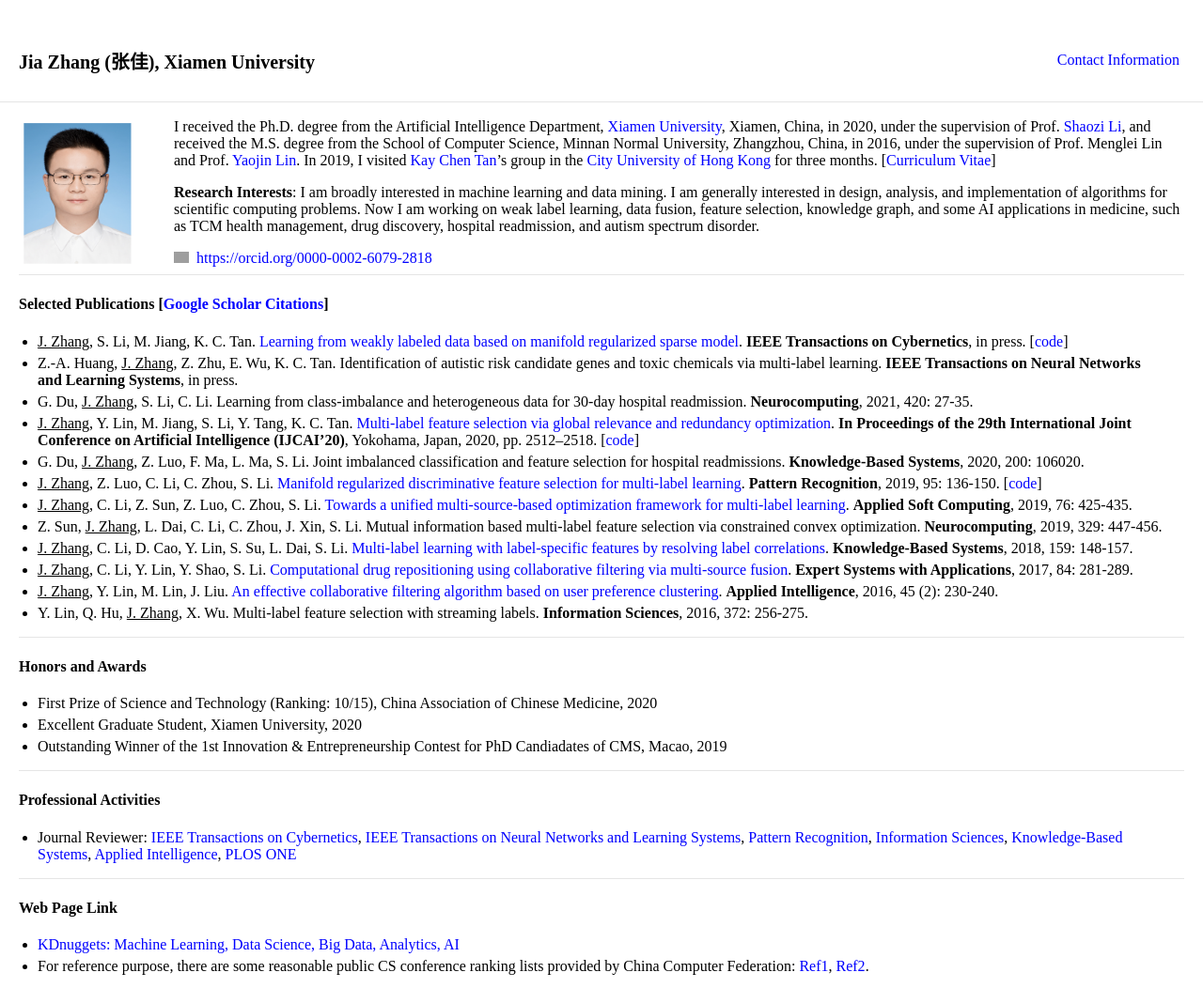
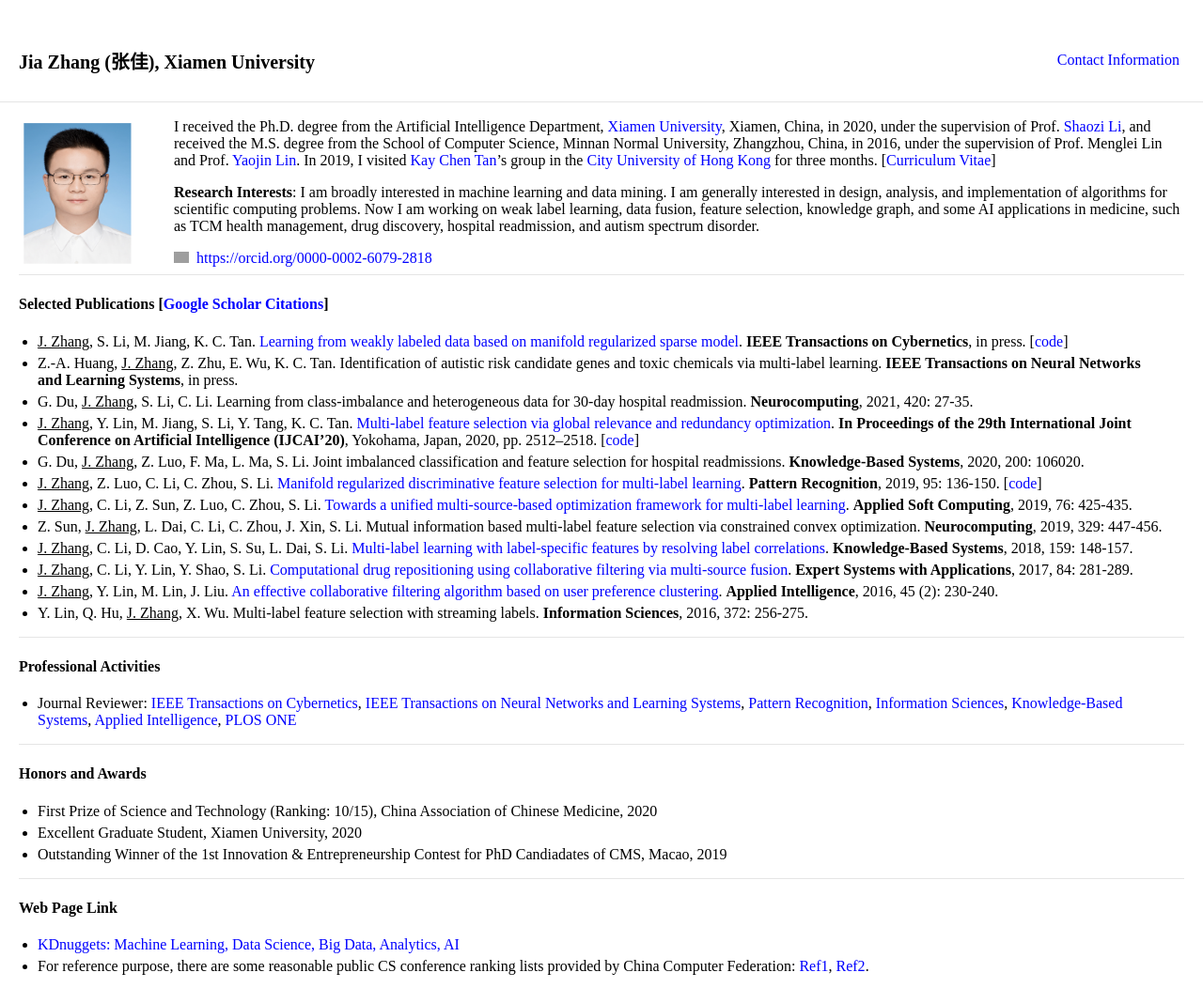
Before and after one commit to jiazhang-ml/jiazhang-ml.github.io, a Jekyll site: the page built from index.md, in a window 1280 px wide. Shown: the top 1052 px of the page at 94% size. Built offline with Jekyll 4.4.1, drawn with Linux system fonts in a browser that asks for light colours; part of the change alters nothing that is shown; grey boxes are pictures that could not be loaded.

```diff
--- a/index.md
+++ b/index.md
@@ -29,6 +29,11 @@ I received the Ph.D. degree from the Artificial Intelligence Department, [Xiamen
 
 ---
 
+#### Professional Activities
+* Journal Reviewer: [IEEE Transactions on Cybernetics](https://mc.manuscriptcentral.com/cyb-ieee), [IEEE Transactions on Neural Networks and Learning Systems](https://mc.manuscriptcentral.com/tnnls), [Pattern Recognition](https://www.journals.elsevier.com/pattern-recognition/), [Information Sciences](https://www.journals.elsevier.com/information-sciences), [Knowledge-Based Systems](https://www.journals.elsevier.com/knowledge-based-systems), [Applied Intelligence](https://www.editorialmanager.com/apin/Default.aspx), [PLOS ONE](https://www.editorialmanager.com/pone/default.aspx)
+
+---
+
 #### Honors and Awards
 * First Prize of Science and Technology (Ranking: 10/15), China Association of Chinese Medicine, 2020
 * Excellent Graduate Student, Xiamen University, 2020
@@ -36,11 +41,6 @@ I received the Ph.D. degree from the Artificial Intelligence Department, [Xiamen
 
 ---
 
-#### Professional Activities
-* Journal Reviewer: [IEEE Transactions on Cybernetics](https://mc.manuscriptcentral.com/cyb-ieee), [IEEE Transactions on Neural Networks and Learning Systems](https://mc.manuscriptcentral.com/tnnls), [Pattern Recognition](https://www.journals.elsevier.com/pattern-recognition/), [Information Sciences](https://www.journals.elsevier.com/information-sciences), [Knowledge-Based Systems](https://www.journals.elsevier.com/knowledge-based-systems), [Applied Intelligence](https://www.editorialmanager.com/apin/Default.aspx), [PLOS ONE](https://www.editorialmanager.com/pone/default.aspx)
-
----
-
 #### Web Page Link
 * [KDnuggets: Machine Learning, Data Science, Big Data, Analytics, AI](https://www.kdnuggets.com/)
 * For reference purpose, there are some reasonable public CS conference ranking lists provided by China Computer Federation: [Ref1](https://www.ccf.org.cn/Academic_Evaluation/By_category/), [Ref2](https://www.ccf.org.cn/c/2019-07-31/667609.shtml).
```
